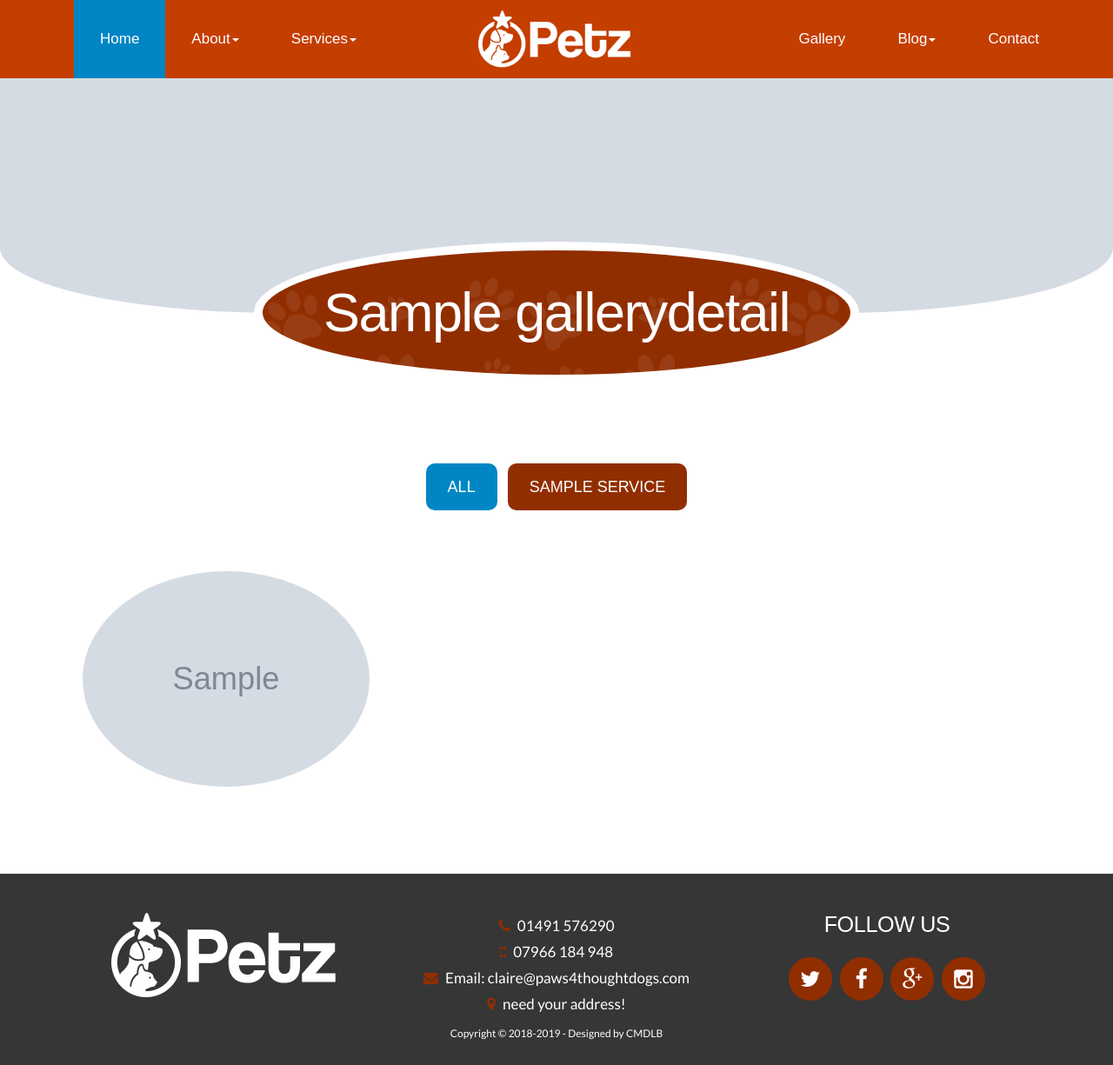
After one commit to Comm4nd0/p4t, a Django app: page /gallery/ in a window 1280 px wide. The commit adds this page. Shown: the whole page at 87% size. Run offline with Django 3.2, Linux system fonts and the light colour scheme; tables that the repository leaves empty hold one stand-in row (values such as "Sample post"); grey boxes marked "Sample" are stand-in pictures; some libraries are stand-ins or nearby versions; some web fonts are replaced.

Commit message:
gallery done!

```diff
--- a/gallery/admin.py
+++ b/gallery/admin.py
@@ -1,6 +1,7 @@
 from django.contrib import admin
-from .models import Image
+from .models import Image, GalleryDetail
 # Register your models here.
 
 
 admin.site.register(Image)
+admin.site.register(GalleryDetail)
--- a/gallery/models.py
+++ b/gallery/models.py
@@ -5,7 +5,11 @@ from services.views import Service
 
 class Image(models.Model):
     service = models.ForeignKey(Service, on_delete=models.PROTECT, blank=True, null=True)
-    image = models.ImageField(blank=True)
+    image_800x800 = models.ImageField(blank=True)
 
     def __str__(self):
-        return str(self.image)
+        return str(self.image_800x800)
+
+class GalleryDetail(models.Model):
+    page_title = models.CharField(max_length=100, blank=True)
+    header_image_1600x660 = models.ImageField(blank=True)
--- /dev/null
+++ b/gallery/templates/gallery.html
@@ -0,0 +1,59 @@
+{% extends 'base.html' %}
+{% load staticfiles %}
+{% block content %}
+    <style>
+        .jumbotron {
+            background: url({{ detail.header_image_1600x660.url }});
+        }
+    </style>
+
+    <!-- Section Gallery -->
+    <section id="gallery" class="pages">
+        <div class="jumbotron" data-stellar-background-ratio="0.5">
+            <!-- Heading -->
+            <div class="jumbo-heading" data-stellar-background-ratio="1.2">
+                <h1>{{ detail.page_title }}</h1>
+            </div>
+        </div>
+        <div class="container">
+            <div class="nav-gallery col-md-12">
+                <!-- Gallery Navigation -->
+                <div class="text-center col-md-12">
+                    <ul class="nav nav-pills category text-center" role="tablist" id="gallerytab">
+                        <li class="active"><a href="#" data-toggle="tab" data-filter="*">All</a>
+                        {%  for image in images.all %}
+                        <li><a href="#" data-toggle="tab" data-filter=".{{ image.service.id }}">{{ image.service }}</a></li>
+                        {% endfor %}
+                    </ul>
+                </div>
+            </div>
+            <!-- /nav-gallery -->
+            <!-- Gallery Starts-->
+            <div class="row">
+                <div class="col-md-12 margin1">
+                    <div id="lightbox">
+                        {%  for image in images.all %}
+                        <!-- Image -->
+                        <div class="col-sm-6 col-md-6 col-lg-4 {{ image.service.id }}">
+                            <div class="portfolio-item">
+                                <div class="gallery-thumb">
+                                    <img class="img-responsive" src="{{ image.image_800x800.url }}" alt="">
+                                    <span class="overlay-mask"></span>
+                                    <a href="{{ image.image_800x800.url }}" data-gal="prettyPhoto[gallery]" class="link centered"
+                                       title="You can add caption to pictures.">
+                                        <i class="fa fa-expand"></i></a>
+                                </div>
+                            </div>
+                        </div>
+                        {% endfor %}
+                    </div>
+                    <!-- /lightbox-->
+                </div>
+                <!-- /col-md-12-->
+            </div>
+            <!-- /row -->
+        </div>
+        <!-- /container -->
+    </section>
+    <!-- Section ends -->
+{% endblock %}
--- /dev/null
+++ b/gallery/urls.py
@@ -0,0 +1,7 @@
+from django.urls import path
+from . import views
+
+urlpatterns = [
+    path('', views.gallery, name='gallery'),
+
+]
--- a/gallery/views.py
+++ b/gallery/views.py
@@ -1,3 +1,12 @@
 from django.shortcuts import render
+from .models import Image, GalleryDetail
+from services.views import Service
+# Create your views here.
 
-# Create your views here.
+def gallery(request):
+    images = Image.objects
+    detail = GalleryDetail.objects.first()
+    services = Service.objects
+    return render(request, 'gallery.html', {'images': images,
+                                            'detail': detail,
+                                            'services': services})
--- a/p4t/templates/base.html
+++ b/p4t/templates/base.html
@@ -79,7 +79,7 @@
                 </li>
             </ul>
             <ul class="nav navbar-nav navbar-right">
-                <li><a href="gallery.html">Gallery</a></li>
+                <li><a href="{% url 'gallery' %}">Gallery</a></li>
                 <li class="dropdown">
                     <a class="dropdown-toggle" data-toggle="dropdown" href="#">Blog<b class="caret"></b></a>
                     <ul class="dropdown-menu">
--- a/p4t/urls.py
+++ b/p4t/urls.py
@@ -10,5 +10,6 @@ urlpatterns = [
                   path('The Company/', views.company, name='company'),
                   path('The Team/', views.team, name='team'),
                   path('services/', include('services.urls')),
+                  path('gallery/', include('gallery.urls')),
                   path('contact_form/', views.contact_form, name='contact_form'),
               ] + static(settings.MEDIA_URL, document_root=settings.MEDIA_ROOT)
```
Also changed, not shown: gallery/migrations/0005_auto_20180916_1027.py (added), media/ben_nevis_RhjIidP.jpg (added), media/contech_B1JsHhs.jpg (added), media/contech_dwuKpRF.jpg (added).
